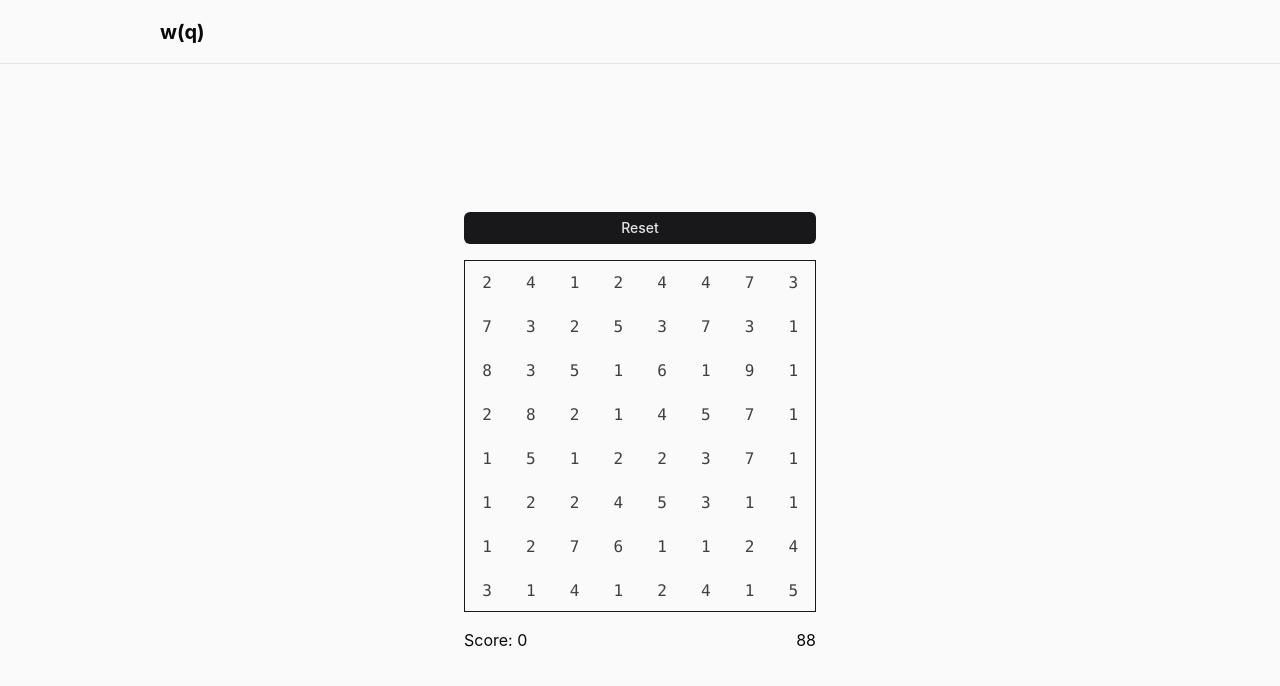
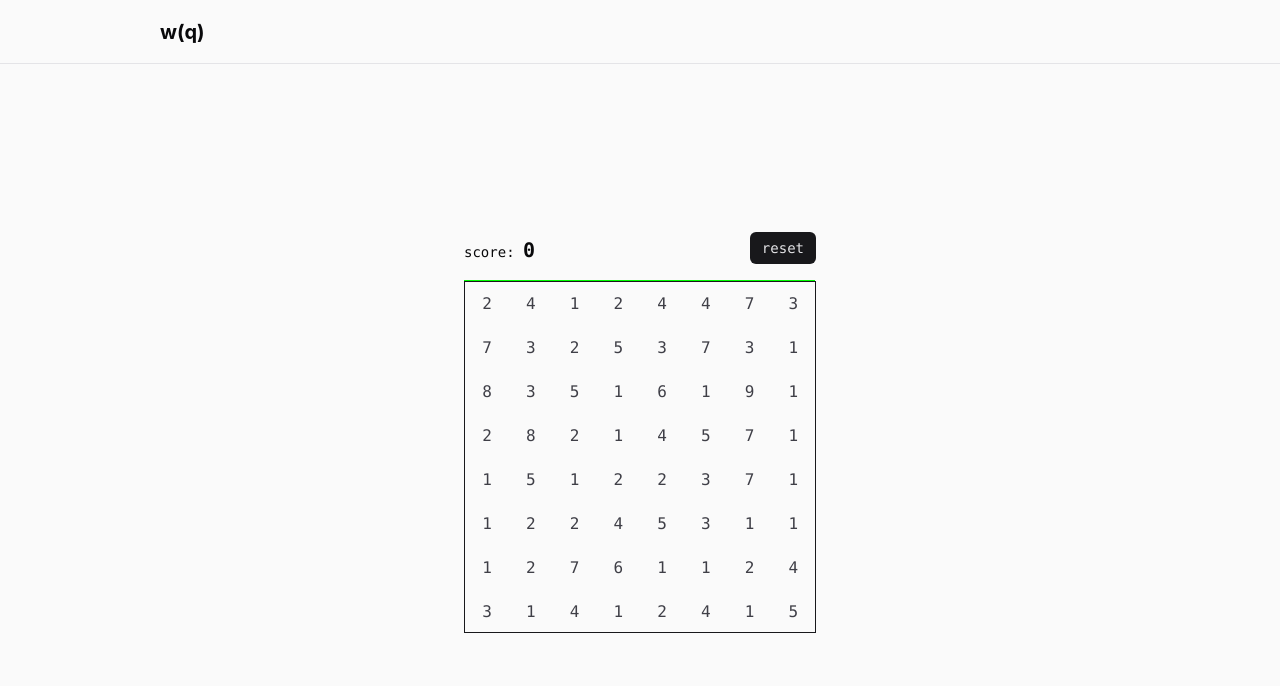
Before and after one commit to Sanghawk/fruitbox-practice, a Next.js app: page /tenzy in a window 1280 px wide. Both pictures are taken after a click on the button "Start". Shown: the top 686 px of the page. Built offline with nearby package versions, Linux system fonts and the light colour scheme.

Commit message:
implements new timer display as colored bar and reformats score and reset on active screen

```diff
--- a/app/tenzy/components/GameScore.tsx
+++ b/app/tenzy/components/GameScore.tsx
@@ -4,5 +4,10 @@ import { useGameContext } from "@/app/tenzy/context/GameContext";
 
 export default function GameScore() {
   const { score } = useGameContext();
-  return <p>Score: {score}</p>;
+  return (
+    <div className="font-mono">
+      <span className="text-sm">score:&nbsp;</span>
+      <span className="text-xl font-black">{score}</span>
+    </div>
+  );
 }
--- a/app/tenzy/components/ResetButton.tsx
+++ b/app/tenzy/components/ResetButton.tsx
@@ -6,8 +6,11 @@ export default function ResetButton() {
   const { handleGameReset } = useGameContext();
 
   return (
-    <button className="btn btn-sm btn-primary w-full" onClick={handleGameReset}>
-      Reset
+    <button
+      className="text-sm btn btn-sm btn-primary font-mono"
+      onClick={handleGameReset}
+    >
+      reset
     </button>
   );
 }
--- a/app/tenzy/components/TimeLeft.tsx
+++ b/app/tenzy/components/TimeLeft.tsx
@@ -1,14 +1,46 @@
 "use client";
 
-import { memo } from "react";
+import React, { memo, useMemo } from "react";
 import { useGameContext } from "../context/GameContext";
 
-export default function TimeLeft() {
-  const { timeLeft } = useGameContext();
+export default function TimeLeftBar() {
+  const { timeLeft, duration } = useGameContext();
+  return <MemoizedTimeLeftBar timeLeft={timeLeft} totalTime={duration} />;
+}
 
-  return <MemoizedTimeLeft timeLeft={timeLeft} />;
+interface Props {
+  timeLeft: number;
+  totalTime: number;
 }
-const MemoizedTimeLeft = memo(TimeLeftPureComponent);
-function TimeLeftPureComponent({ timeLeft }: { timeLeft: number }) {
-  return <div>{timeLeft}</div>;
+
+const MemoizedTimeLeftBar = memo(TimeLeftBarPure);
+
+function TimeLeftBarPure({ timeLeft, totalTime }: Props) {
+  // 1. Compute remaining percentage [0–100]
+  const pct = useMemo(
+    () => Math.max(0, Math.min(100, (timeLeft / totalTime) * 100)),
+    [timeLeft, totalTime]
+  );
+
+  // 2. Map pct→hue (120=green → 60=yellow → 0=red)
+  const hue = useMemo(() => (pct * 120) / 100, [pct]);
+
+  // 3. Build inline style only when pct or hue change
+  const barStyle = useMemo<React.CSSProperties>(
+    () => ({
+      width: `${pct}%`,
+      background: `hsl(${hue}, 100%, 50%)`,
+      transition: "width 1s linear, background 1s linear",
+    }),
+    [pct, hue]
+  );
+
+  // 4. Add pulse when < 10s
+  const pulse = timeLeft <= 10 ? "animate-pulse" : "";
+
+  return (
+    <div className="w-full h-[1px] bg-transparent  overflow-hidden">
+      <div className={`h-full  ${pulse}`} style={barStyle} />
+    </div>
+  );
 }
--- a/app/tenzy/constants/config.tsx
+++ b/app/tenzy/constants/config.tsx
@@ -9,7 +9,7 @@ export const CELL_SIZE = 44;
 export const GAME_DURATION =
   process.env.NODE_ENV === "production"
     ? 90 // Production: 90 seconds
-    : 90; // Development: 30 seconds
+    : 1000; // Development: 30 seconds
 
 export const API_BASE_URL =
   process.env.NODE_ENV === "production"
--- a/app/tenzy/context/GameContext.tsx
+++ b/app/tenzy/context/GameContext.tsx
@@ -30,6 +30,7 @@ export interface GameState {
   gameStatus: GameLifeCycle;
   timeLeft: number;
   running: boolean;
+  duration: number;
 }
 
 // Extend the state interface to include actions
@@ -56,6 +57,7 @@ const initialState: Omit<GameState, "gameContainerRef"> = {
   gameStatus: GameLifeCycle.WAITING_USER_START,
   timeLeft: GAME_DURATION,
   running: false,
+  duration: GAME_DURATION,
 };
 
 export type GameAction =
--- a/app/tenzy/views/ActiveScreen/ActiveScreen.tsx
+++ b/app/tenzy/views/ActiveScreen/ActiveScreen.tsx
@@ -8,23 +8,20 @@ export default function ActiveScreen() {
   return (
     <CtxConditionalRenderActiveScreen>
       <div className="sticky top-[64px] h-[calc(100dvh-64px)] ">
-        <div className="h-full flex flex-col justify-center gap-4">
-          <div
-            className="mx-auto"
-            style={{ width: `${BOARD_COLS * CELL_SIZE}px` }}
-          >
-            <ResetButton />
-          </div>
-          <GameGrid />
-          <div
-            className="mx-auto"
-            style={{ width: `${BOARD_COLS * CELL_SIZE}px` }}
-          >
-            <div className="flex flex-row justify-between">
+        <div
+          className="mx-auto h-full"
+          style={{ width: `${BOARD_COLS * CELL_SIZE}px` }}
+        >
+          <div className="h-full flex flex-col justify-around gap-4">
+            <div className="flex flex-col justify-center gap-4 flex-1">
+              <div className="flex flex-row justify-between items-end">
+                <GameScore />
+                <ResetButton />
+              </div>
               <div>
-                <GameScore />
+                <TimeLeft />
+                <GameGrid />
               </div>
-              <TimeLeft />
             </div>
           </div>
         </div>
```
